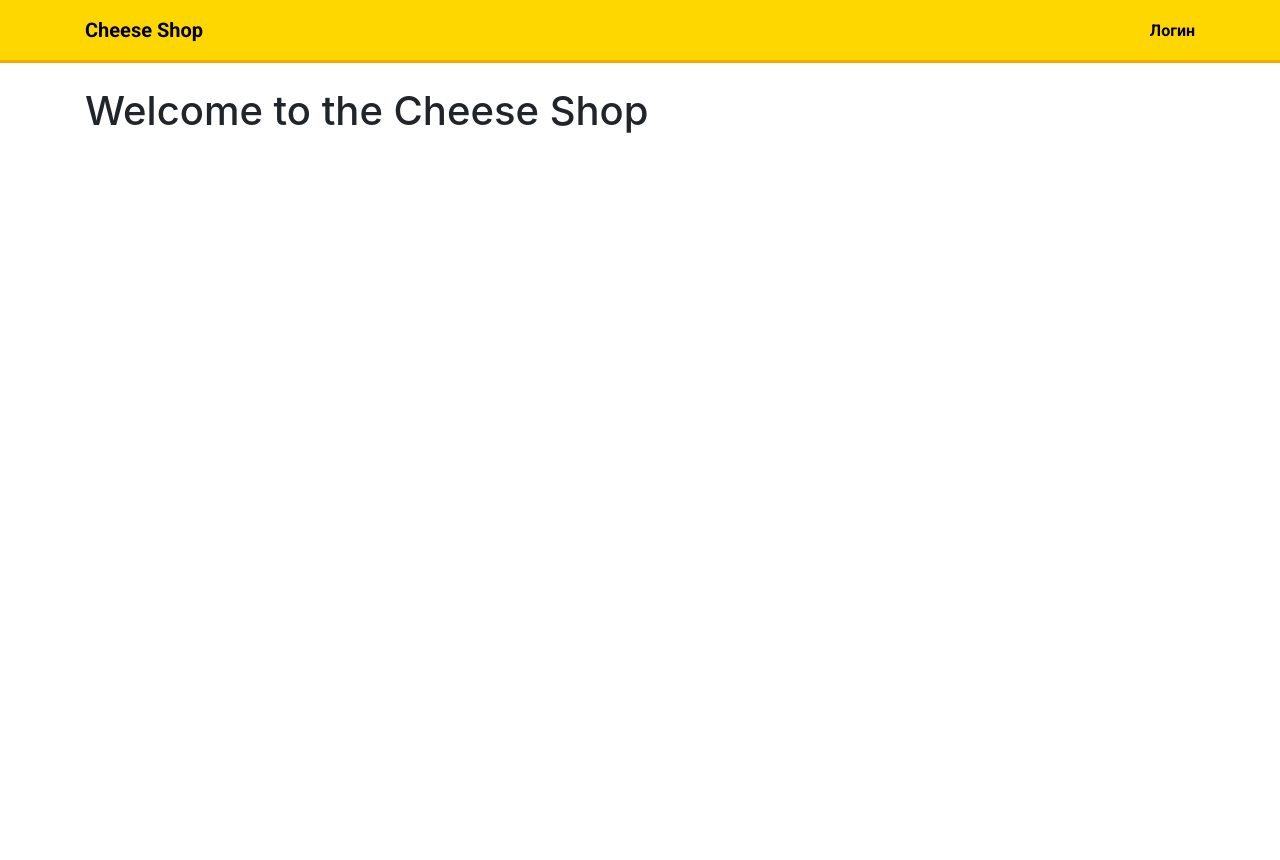
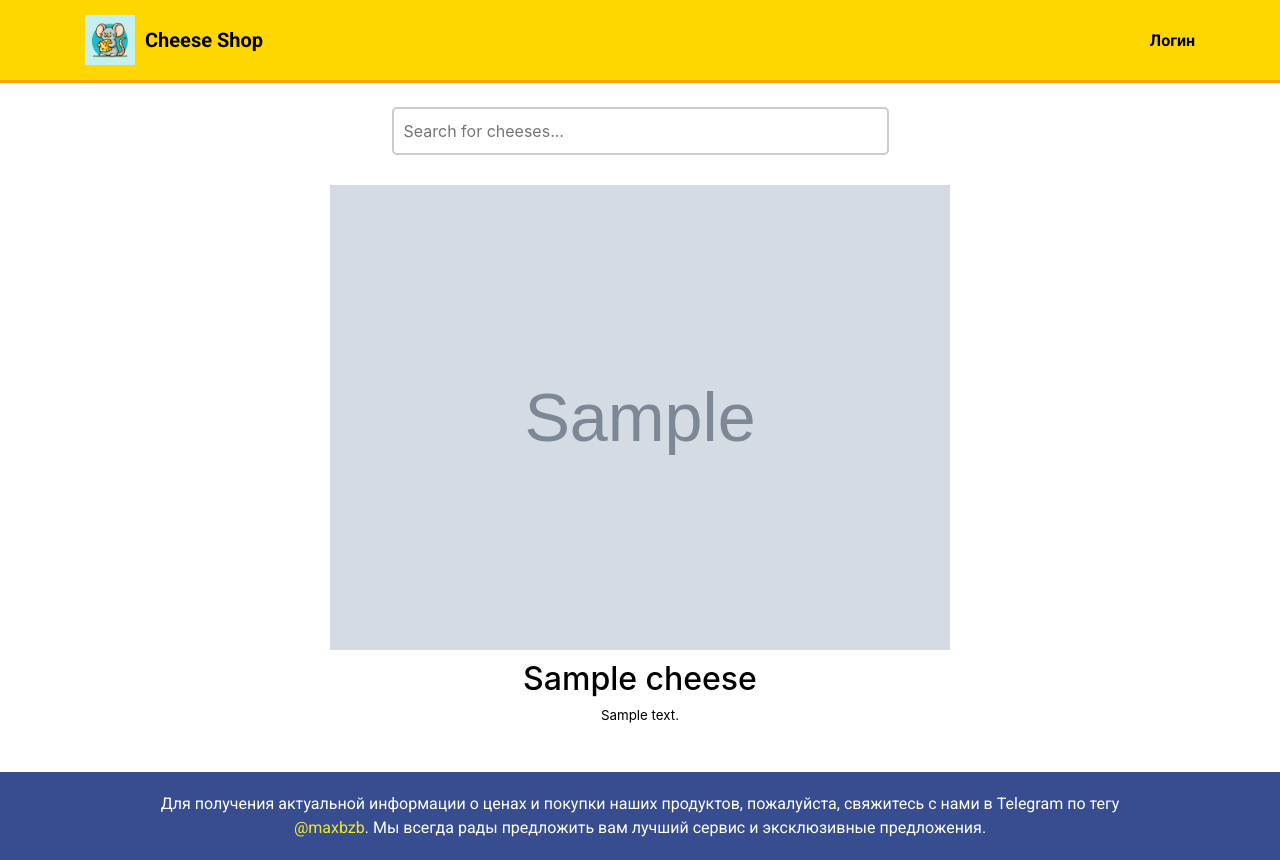
Before and after one commit to Max2288/flask_proj, a Flask app: template templates/index.html in a window 1280 px wide. Before the commit the page ends 133 px from the top, so only its background shows below. Run offline with Flask 3, Linux system fonts and the light colour scheme; the template is opened without the code that fills it: most values are stand-ins (such as "Sample title", 1, 10 or a date in 2020); grey boxes marked "Sample" are stand-in pictures; some libraries are stand-ins or nearby versions.

Commit message:
Добавлен футер и исправлены предыдущие страницы

```diff
--- /dev/null
+++ b/templates/footer.html
@@ -0,0 +1,6 @@
+<link rel="stylesheet" href="static/styles/footer.css">
+<footer class="footer-container">
+    <div class="container">
+        <p>Для получения актуальной информации о ценах и покупки наших продуктов, пожалуйста, свяжитесь с нами в Telegram по тегу <a href="https://t.me/maxbzb" class="telegram-link">@maxbzb</a>. Мы всегда рады предложить вам лучший сервис и эксклюзивные предложения.</p>
+    </div>
+</footer>
--- a/templates/header.html
+++ b/templates/header.html
@@ -11,7 +11,10 @@
 <body>
     <nav class="navbar navbar-expand-lg navbar-dark">
         <div class="container">
-            <a class="navbar-brand" href="/">Cheese Shop</a>
+            <a class="navbar-brand" href="/">
+                <img src="static/images/mouse.png" alt="Mouse">
+                Cheese Shop
+            </a>
             <ul class="navbar-nav ml-auto">
                 <li class="nav-item">
                     {% if current_user.is_authenticated %}
--- a/templates/index.html
+++ b/templates/index.html
@@ -1,8 +1,41 @@
-
 <body>
-    {% include 'header.html' %}
-    <div class="container mt-4">
-        <h1>Welcome to the Cheese Shop</h1>
+    <div class="body-container">
+        {% include 'header.html' %}
+        <link rel="stylesheet" href="static/styles/index.css">
+        <div class="container mt-4">
+            <div class="search-container">
+                <input type="text" id="searchInput" placeholder="Search for cheeses..." onkeyup="searchCheese()">
+            </div>
+            <div class="cheese-container">
+                {% for cheese in cheese %}
+                <div class="cheese-item">
+                    <img src="{{ cheese.image_path }}" alt="{{ cheese.name }}">
+                    <h2>{{ cheese.name }}</h2>
+                    <p>{{ cheese.description }}</p>
+                </div>
+                {% endfor %}
+            </div>
+        </div>
+        {% include 'footer.html' %}
     </div>
 </body>
-</html>
+
+<script>
+    function searchCheese() {
+        var input, filter, container, cheese, title, i, txtValue;
+        input = document.getElementById('searchInput');
+        filter = input.value.toUpperCase();
+        container = document.querySelector('.cheese-container');
+        cheese = container.getElementsByClassName('cheese-item');
+
+        for (i = 0; i < cheese.length; i++) {
+            title = cheese[i].getElementsByTagName("h2")[0];
+            txtValue = title.textContent || title.innerText;
+            if (txtValue.toUpperCase().indexOf(filter) > -1) {
+                cheese[i].style.display = "";
+            } else {
+                cheese[i].style.display = "none";
+            }
+        }
+    }
+</script>
```
Also changed, not shown: templates/profile.html (+12 -6 lines).
